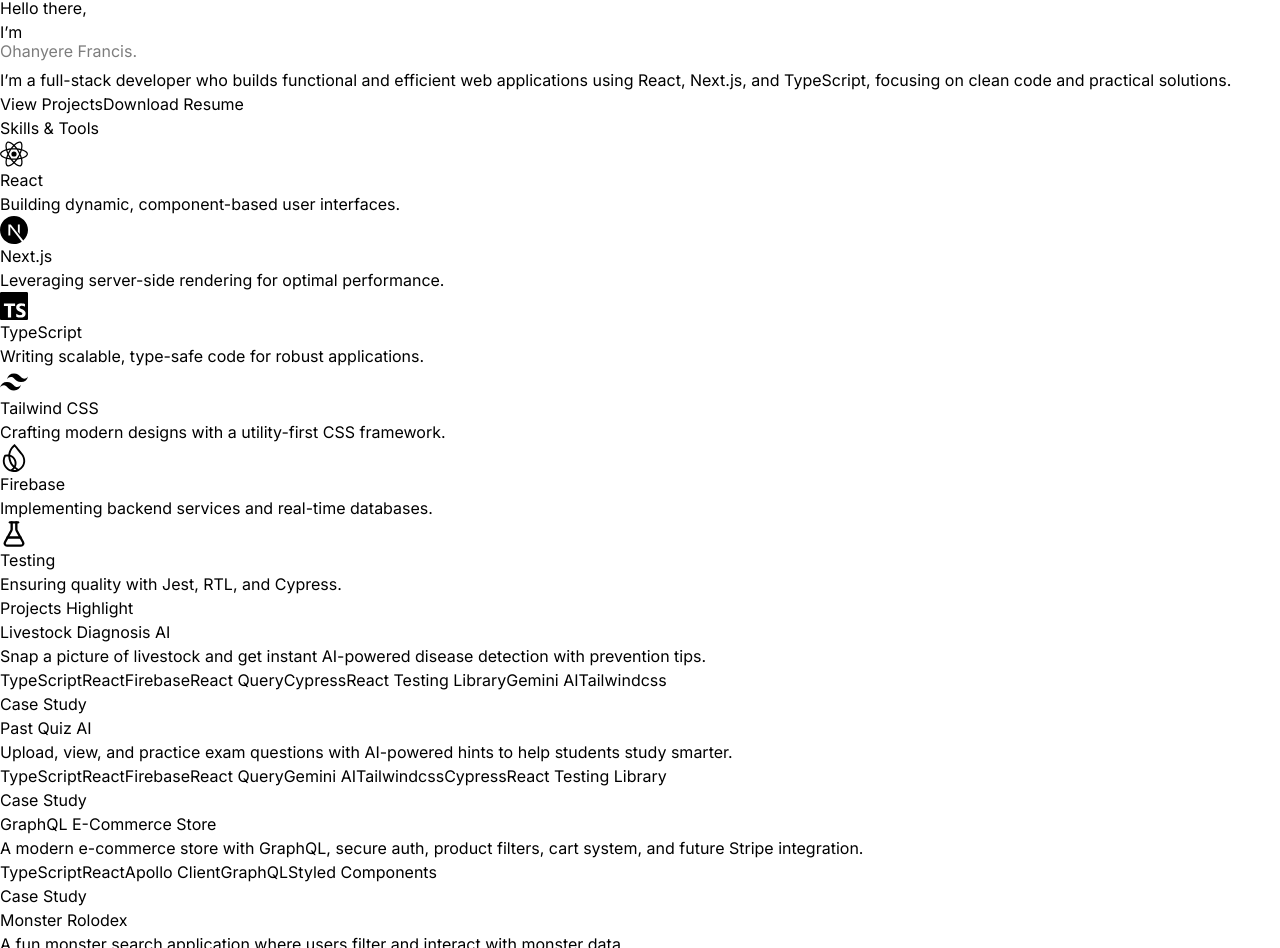
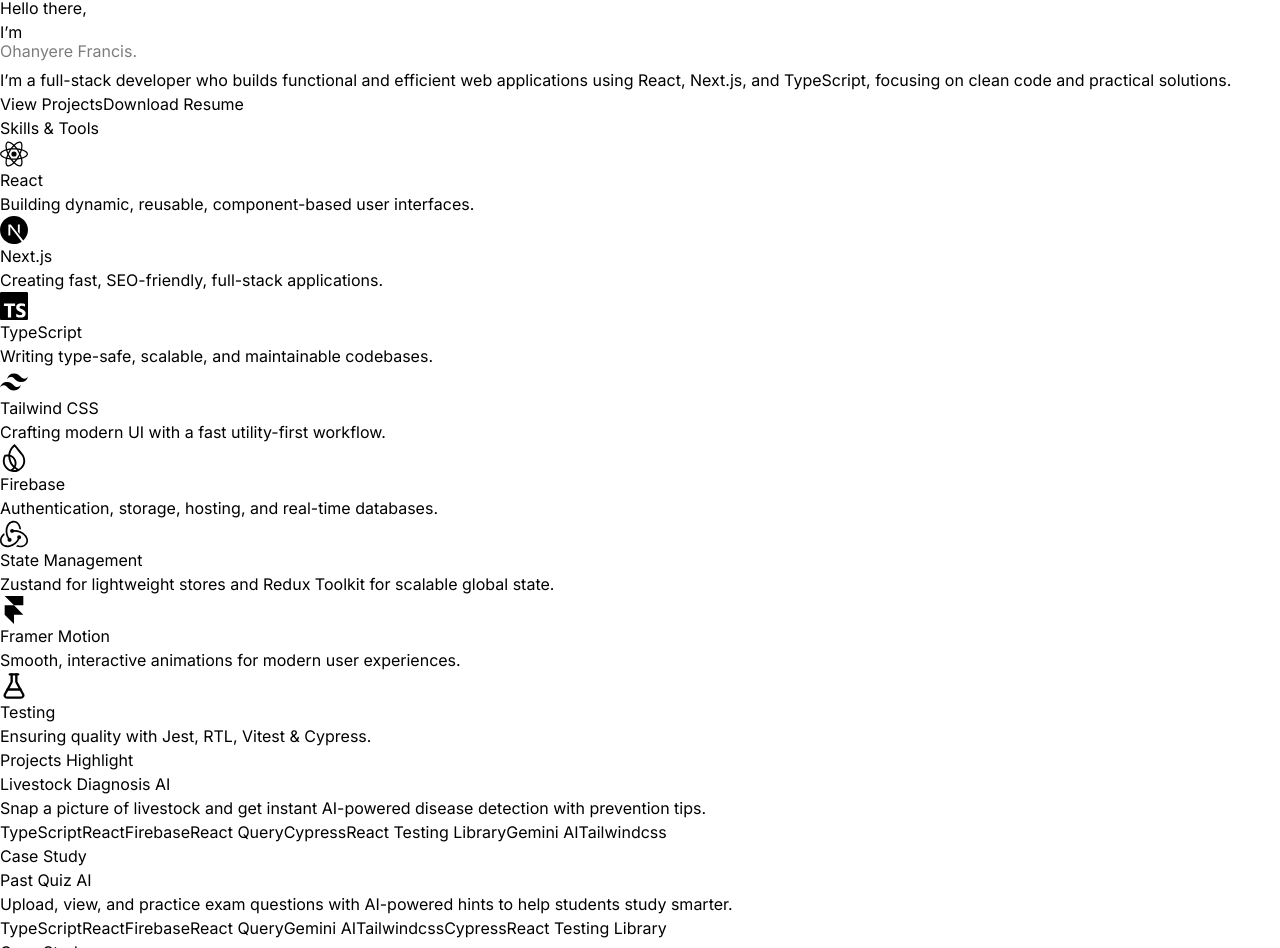
Before and after one commit to ohanyere/another-portfolio, a React (Vite) app: page / in a window 1280 px wide. Shown: the part 1356-2304 px from the top of the page. Built offline with nearby package versions, Linux system fonts and the light colour scheme.

Commit message:
style: adds hover animation

```diff
--- a/src/components/Skills.tsx
+++ b/src/components/Skills.tsx
@@ -1,14 +1,22 @@
-// src/components/Skills.tsx
 import { motion } from "framer-motion";
 import StaggerSection from "./StaggerSection";
 import { fadeUp } from "../animations/variants";
 
-// TECH ICONS
-import { SiReact, SiNextdotjs, SiTypescript, SiTailwindcss, SiFirebase } from "react-icons/si";
+import {
+  SiReact,
+  SiNextdotjs,
+  SiTypescript,
+  SiTailwindcss,
+  SiFirebase,
+  SiRedux,
+  SiFramer
+} from "react-icons/si";
+
 import { FlaskConical } from "lucide-react";
+import { GiLightningFrequency } from "react-icons/gi"; // Zustant icon alternative (nice lightning symbol)
 
 type Skill = {
-  icon: React.ReactElement
+  icon: React.ReactElement;
   title: string;
   description: string;
 };
@@ -17,47 +25,79 @@
   {
     icon: <SiReact size={28} className="text-primary" />,
     title: "React",
-    description: "Building dynamic, component-based user interfaces.",
+    description: "Building dynamic, reusable, component-based user interfaces.",
   },
   {
     icon: <SiNextdotjs size={28} className="text-primary" />,
     title: "Next.js",
-    description: "Leveraging server-side rendering for optimal performance.",
+    description: "Creating fast, SEO-friendly, full-stack applications.",
   },
   {
     icon: <SiTypescript size={28} className="text-primary" />,
     title: "TypeScript",
-    description: "Writing scalable, type-safe code for robust applications.",
+    description: "Writing type-safe, scalable, and maintainable codebases.",
   },
   {
     icon: <SiTailwindcss size={28} className="text-primary" />,
     title: "Tailwind CSS",
-    description: "Crafting modern designs with a utility-first CSS framework.",
+    description: "Crafting modern UI with a fast utility-first workflow.",
   },
   {
     icon: <SiFirebase size={28} className="text-primary" />,
     title: "Firebase",
-    description: "Implementing backend services and real-time databases.",
+    description: "Authentication, storage, hosting, and real-time databases.",
+  },
+
+
+  {
+    icon: <SiRedux size={28} className="text-primary" />,
+    title: "State Management",
+    description: "Zustand for lightweight stores and Redux Toolkit for scalable global state.",
+  },
+
+  {
+    icon: <SiFramer size={28} className="text-primary" />,
+    title: "Framer Motion",
+    description: "Smooth, interactive animations for modern user experiences.",
   },
   {
     icon: <FlaskConical size={28} className="text-primary" />,
     title: "Testing",
-    description: "Ensuring quality with Jest, RTL, and Cypress.",
+    description: "Ensuring quality with Jest, RTL, Vitest & Cypress.",
   },
 ];
 
+
+
 function SkillCard({ icon, title, description }: Skill) {
   return (
-    <div className="flex flex-col gap-3 rounded-xl border border-gray-200 dark:border-gray-800 bg-white/50 dark:bg-gray-900/50 p-5 shadow-sm">
-      <div className="text-blue500">{icon}</div>
+    <div
+      className="
+        flex flex-col gap-3
+        rounded-xl
+        border border-gray-200 dark:border-gray-800
+        bg-white/50 dark:bg-gray-900/50
+        p-5 shadow-sm
+        transition-all
+        duration-300
+        hover:ring-2 hover:ring-blue-500
+      "
+    >
+      <div className="text-primary">{icon}</div>
 
       <div className="flex flex-col">
-        <h3 className="text-base font-bold text-gray-900 dark:text-white">{title}</h3>
-        <p className="text-sm text-gray-600 dark:text-gray-400">{description}</p>
+        <h3 className="text-base font-bold text-gray-900 dark:text-white">
+          {title}
+        </h3>
+        <p className="text-sm text-gray-600 dark:text-gray-400">
+          {description}
+        </p>
       </div>
     </div>
   );
 }
+
+
 
 export default function Skills() {
   return (
@@ -65,7 +105,8 @@
       <StaggerSection>
         <motion.h4
           variants={fadeUp}
-          className="text-center text-sm font-bold uppercase tracking-wider text-gray-500 dark:text-gray-400 mb-10"
+          className="text-center text-sm font-bold uppercase tracking-wider
+                     text-gray-500 dark:text-gray-400 mb-10"
         >
           Skills &amp; Tools
         </motion.h4>
```
